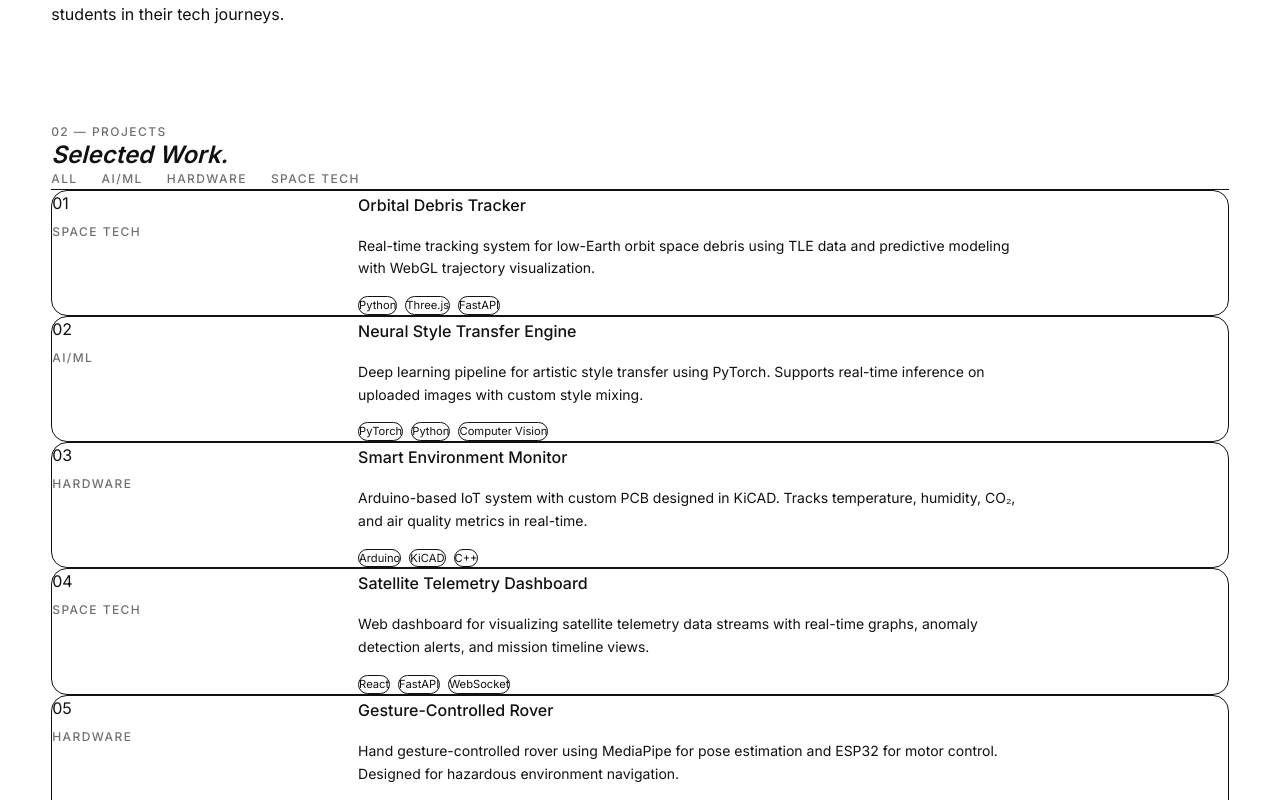
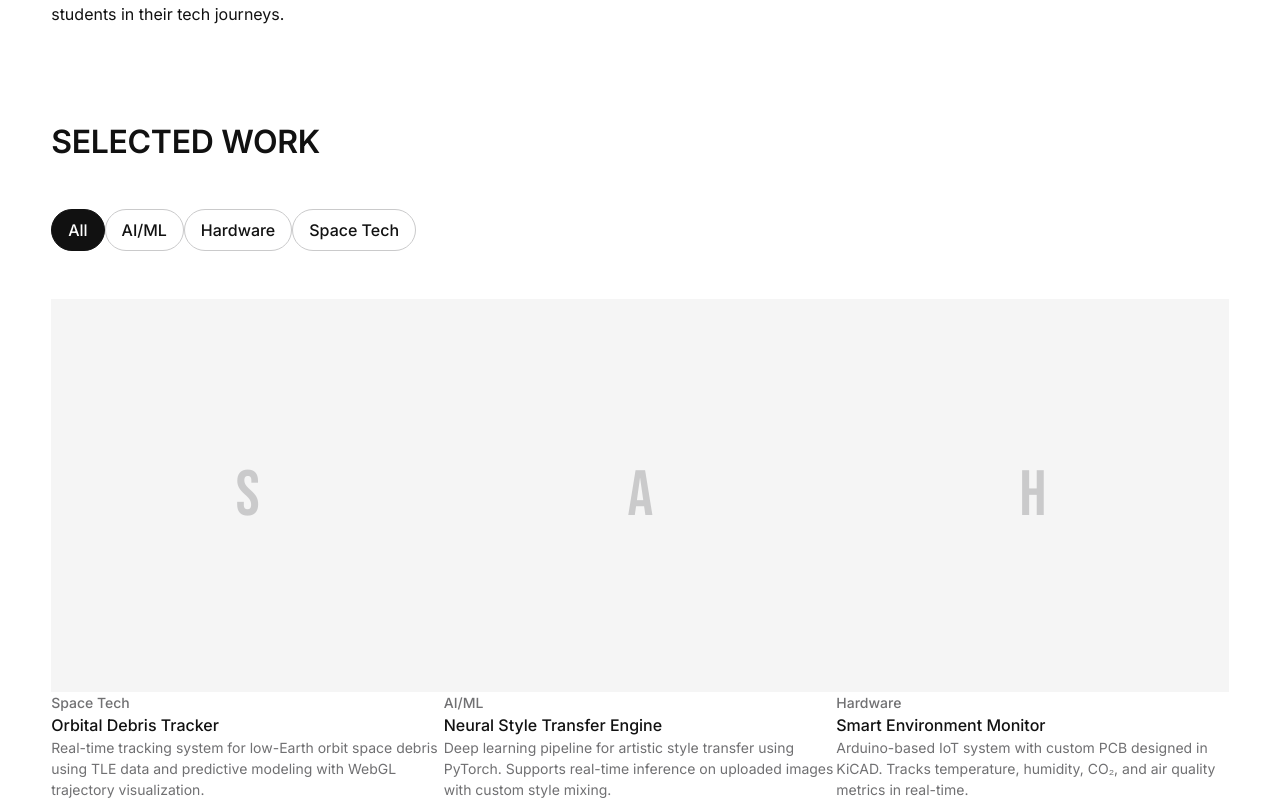
Before and after one commit to Ares006-007/My-portfolio, a React (Vite) app: page / in a window 1280 px wide. Shown: the part 1140-1940 px from the top of the page. Built offline with nearby package versions, Linux system fonts and the light colour scheme.

Commit message:
layout: rebuild project cards as flat zero-radius media cards

```diff
--- a/src/components/Projects.jsx
+++ b/src/components/Projects.jsx
@@ -1,4 +1,4 @@
-import { useState, useRef, useEffect } from 'react';
+import { useState } from 'react';
 import { motion, AnimatePresence } from 'framer-motion';
 import RevealOnScroll from './RevealOnScroll';
 
@@ -11,7 +11,6 @@ const projects = [
       'Real-time tracking system for low-Earth orbit space debris using TLE data and predictive modeling with WebGL trajectory visualization.',
     tags: ['Python', 'Three.js', 'FastAPI'],
     category: 'Space Tech',
-    number: '01',
   },
   {
     title: 'Neural Style Transfer Engine',
@@ -19,7 +18,6 @@ const projects = [
       'Deep learning pipeline for artistic style transfer using PyTorch. Supports real-time inference on uploaded images with custom style mixing.',
     tags: ['PyTorch', 'Python', 'Computer Vision'],
     category: 'AI/ML',
-    number: '02',
   },
   {
     title: 'Smart Environment Monitor',
@@ -27,7 +25,6 @@ const projects = [
       'Arduino-based IoT system with custom PCB designed in KiCAD. Tracks temperature, humidity, CO₂, and air quality metrics in real-time.',
     tags: ['Arduino', 'KiCAD', 'C++'],
     category: 'Hardware',
-    number: '03',
   },
   {
     title: 'Satellite Telemetry Dashboard',
@@ -35,7 +32,6 @@ const projects = [
       'Web dashboard for visualizing satellite telemetry data streams with real-time graphs, anomaly detection alerts, and mission timeline views.',
     tags: ['React', 'FastAPI', 'WebSocket'],
     category: 'Space Tech',
-    number: '04',
   },
   {
     title: 'Gesture-Controlled Rover',
@@ -43,7 +39,6 @@ const projects = [
       'Hand gesture-controlled rover using MediaPipe for pose estimation and ESP32 for motor control. Designed for hazardous environment navigation.',
     tags: ['Python', 'MediaPipe', 'ESP32'],
     category: 'Hardware',
-    number: '05',
   },
   {
     title: 'Sentiment Analyzer API',
@@ -51,7 +46,6 @@ const projects = [
       'Production-ready REST API for multi-language sentiment analysis built with FastAPI and fine-tuned transformer models on cloud GPU.',
     tags: ['FastAPI', 'PyTorch', 'Docker'],
     category: 'AI/ML',
-    number: '06',
   },
 ];
 
@@ -66,96 +60,117 @@ export default function Projects() {
   return (
     <section id="projects" className="section-spacing">
       <div className="section-container">
-        {/* Section label */}
+        {/* Section header — heading-xl, uppercase */}
         <RevealOnScroll>
-          <p className="label mb-10">02 — Projects</p>
-        </RevealOnScroll>
-
-        <RevealOnScroll>
-          <h2 className="heading-lg italic mb-20 text-fg-muted">
-            Selected Work.
+          <h2 className="heading-xl" style={{ marginBottom: 'var(--space-section)' }}>
+            Selected Work
           </h2>
         </RevealOnScroll>
 
-        {/* Filter bar */}
+        {/* Filter chips — pill-shaped, inverted on active */}
         <RevealOnScroll>
-          <div className="flex flex-wrap gap-6 mb-16 border-b border-border pb-6">
+          <div className="flex flex-wrap" style={{ gap: 'var(--space-sm)', marginBottom: 'var(--space-section)' }}>
             {categories.map((cat) => (
               <button
                 key={cat}
                 onClick={() => setActiveFilter(cat)}
-                className={`label transition-colors duration-300 cursor-pointer ${
-                  activeFilter === cat
-                    ? 'text-fg'
-                    : 'text-fg-subtle hover:text-fg-muted'
-                }`}
+                className={activeFilter === cat ? 'filter-chip-active' : 'filter-chip'}
                 data-cursor="action"
               >
                 {cat}
-                {activeFilter === cat && (
-                  <motion.div
-                    layoutId="activeFilter"
-                    className="h-px bg-fg mt-1"
-                    transition={{ type: 'spring', stiffness: 300, damping: 30 }}
-                  />
-                )}
               </button>
             ))}
           </div>
         </RevealOnScroll>
 
-        {/* Project list */}
-        <div>
+        {/* Project grid — flat, zero-radius cards */}
         <AnimatePresence mode="wait">
           <motion.div
             key={activeFilter}
-              initial={{ opacity: 0, y: 20 }}
+            initial={{ opacity: 0, y: 16 }}
             animate={{ opacity: 1, y: 0 }}
-              exit={{ opacity: 0, y: -10 }}
-              transition={{ duration: 0.3, ease: [0.25, 0.1, 0.25, 1] }}
+            exit={{ opacity: 0, y: -8 }}
+            transition={{ duration: 0.25, ease: [0.25, 0.1, 0.25, 1] }}
+            className="grid md:grid-cols-2 lg:grid-cols-3"
+            style={{ gap: 'var(--space-sm)' }}
           >
             {filteredProjects.map((project, i) => (
               <motion.article
                 key={project.title}
-                  className="mb-8 p-8 md:p-12 rounded-2xl bg-bg-alt/40 border border-border hover:bg-bg-alt/80 transition-all duration-500 group relative overflow-hidden"
-                  initial={{ opacity: 0, y: 30 }}
+                initial={{ opacity: 0, y: 24 }}
                 animate={{ opacity: 1, y: 0 }}
-                  transition={{ delay: i * 0.08, duration: 0.5, ease: [0.25, 0.1, 0.25, 1] }}
+                transition={{ delay: i * 0.06, duration: 0.4, ease: [0.25, 0.1, 0.25, 1] }}
+                style={{ borderRadius: 'var(--radius-none)' }}
                 data-cursor="link"
               >
-                  {/* Subtle hover gradient inside card */}
-                  <div className="absolute inset-0 bg-gradient-to-br from-highlight/5 to-transparent opacity-0 group-hover:opacity-100 transition-opacity duration-500 pointer-events-none" />
-
-                  <div className="grid md:grid-cols-12 gap-8 md:gap-12 items-start relative z-10">
-                    {/* Number & Category */}
-                    <div className="md:col-span-3 flex flex-col gap-2">
-                      <span className="mono text-fg-subtle">{project.number}</span>
-                      <span className="label text-accent">
-                        {project.category}
+                {/* Image area — full-bleed on soft-cloud */}
+                <div
+                  style={{
+                    backgroundColor: 'var(--color-soft-cloud)',
+                    aspectRatio: '1 / 1',
+                    borderRadius: 'var(--radius-none)',
+                    display: 'flex',
+                    alignItems: 'center',
+                    justifyContent: 'center',
+                    overflow: 'hidden',
+                  }}
+                >
+                  {/* Project icon placeholder — category initial */}
+                  <span
+                    className="display-campaign"
+                    style={{
+                      fontSize: '64px',
+                      color: 'var(--color-hairline)',
+                      userSelect: 'none',
+                    }}
+                  >
+                    {project.category.charAt(0)}
                   </span>
                 </div>
 
-                    {/* Title + Description */}
-                    <div className="md:col-span-9 flex flex-col gap-4">
-                      <h3 className="heading-md group-hover:text-highlight transition-colors duration-300" style={{ fontFamily: 'var(--font-heading)' }}>
+                {/* Metadata — stacked directly below with tight spacing */}
+                <div style={{ padding: `var(--space-md) 0` }}>
+                  {/* Category subtitle */}
+                  <p
+                    className="caption-md"
+                    style={{ color: 'var(--color-mute)', marginBottom: 'var(--space-xs)' }}
+                  >
+                    {project.category}
+                  </p>
+
+                  {/* Project name */}
+                  <h3 className="body-strong" style={{ marginBottom: 'var(--space-sm)' }}>
                     {project.title}
                   </h3>
 
-                      <p className="text-fg-muted leading-relaxed text-sm max-w-2xl">
+                  {/* Description */}
+                  <p
+                    className="body-md"
+                    style={{
+                      color: 'var(--color-mute)',
+                      fontSize: '14px',
+                      marginBottom: 'var(--space-md)',
+                    }}
+                  >
                     {project.description}
                   </p>
 
-                      {/* Tags */}
-                      <div className="flex flex-wrap gap-2 mt-6">
+                  {/* Tags — pill badges */}
+                  <div className="flex flex-wrap" style={{ gap: 'var(--space-xs)' }}>
                     {project.tags.map((tag) => (
                       <span
                         key={tag}
-                            className="px-3 py-1 rounded-full border border-border text-[0.7rem] text-fg-subtle mono bg-bg/50"
+                        className="caption-sm"
+                        style={{
+                          backgroundColor: 'var(--color-soft-cloud)',
+                          color: 'var(--color-ink)',
+                          padding: '4px 12px',
+                          borderRadius: 'var(--radius-pill)',
+                        }}
                       >
                         {tag}
                       </span>
                     ))}
-                      </div>
                   </div>
                 </div>
               </motion.article>
@@ -163,7 +178,6 @@ export default function Projects() {
           </motion.div>
         </AnimatePresence>
       </div>
-      </div>
     </section>
   );
 }
```
Lines whose indentation alone changed are shown as unchanged.
